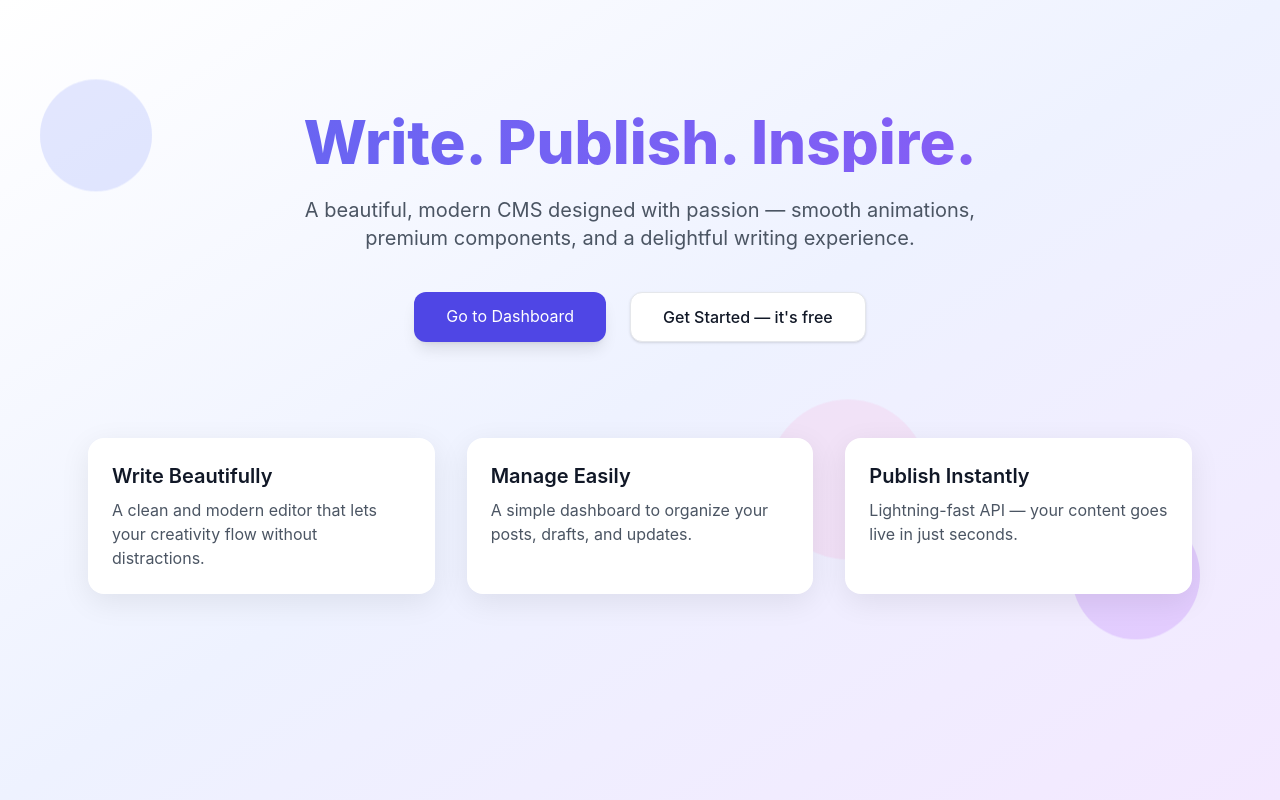
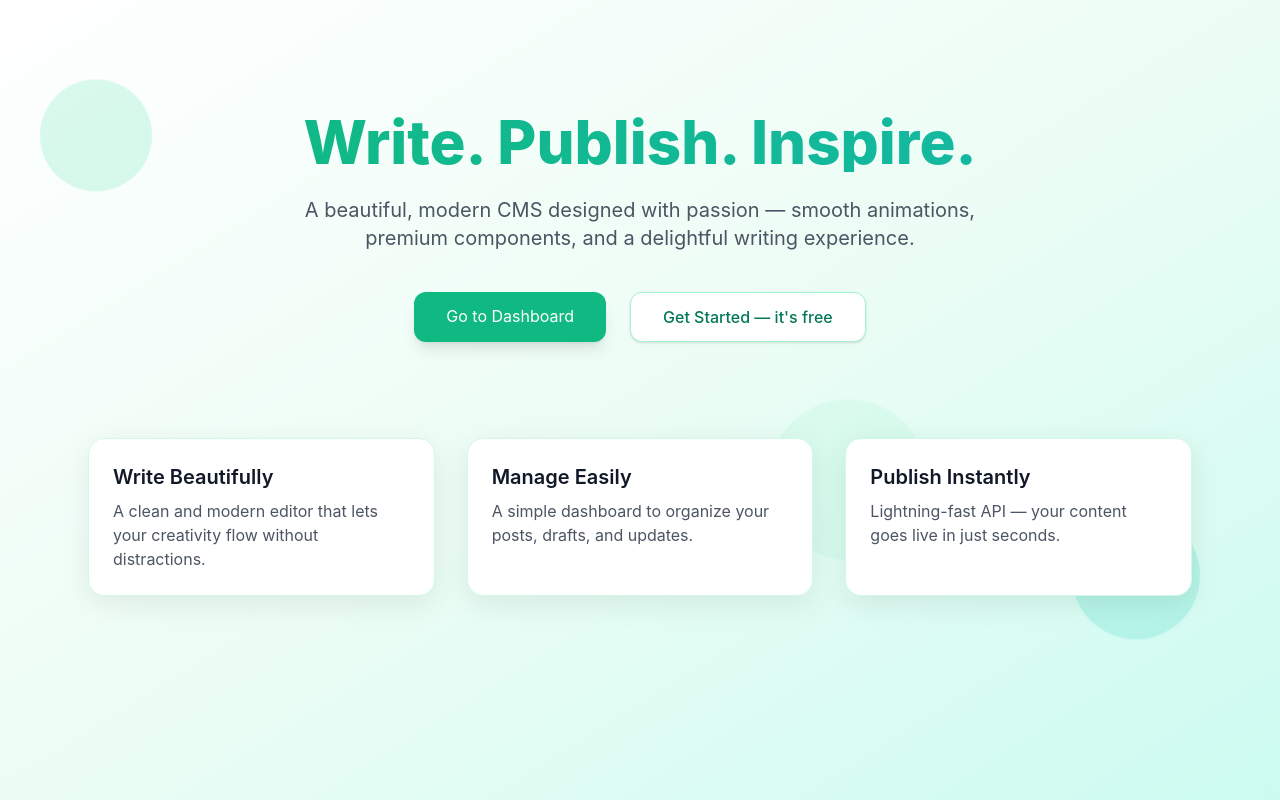
Before and after one commit to dhirajkumbhre/mern-cms, a React (Vite) app in the folder frontend/: page / in a window 1280 px wide. Built offline with nearby package versions, Linux system fonts and the light colour scheme; no server answers.

Commit message:
Finalize MERN CMS with featured images and UI improvements

```diff
--- a/frontend/src/components/layout/Header.jsx
+++ b/frontend/src/components/layout/Header.jsx
@@ -40,7 +40,7 @@ function Header() {
 
         <h2 className="text-2xl font-bold text-white">
 
-          Welcome back, {userName} 👋
+          Welcome back, {userName}
 
         </h2>
 
--- a/frontend/src/pages/Auth.jsx
+++ b/frontend/src/pages/Auth.jsx
@@ -167,7 +167,7 @@ export default function Auth() {
             <h2 className="text-3xl font-bold text-white">
 
               {isLogin
-                ? "Welcome Back 👋"
+                ? "Welcome Back "
                 : "Create Your Account"}
 
             </h2>
--- a/frontend/src/pages/Home.jsx
+++ b/frontend/src/pages/Home.jsx
@@ -3,80 +3,185 @@ import { Link } from "react-router-dom";
 
 export default function Home() {
   return (
-    <div className="min-h-screen bg-gradient-to-br from-white via-indigo-50 to-purple-100 relative overflow-hidden">
+    <div className="min-h-screen bg-gradient-to-br from-white via-emerald-50 to-teal-100 relative overflow-hidden">
 
-      {/* Floating decoration circles */}
-      <div className="absolute top-20 left-10 w-28 h-28 bg-indigo-300 opacity-30 rounded-full float-slow"></div>
-      <div className="absolute bottom-40 right-20 w-32 h-32 bg-purple-400 opacity-30 rounded-full float-slow"></div>
-      <div className="absolute top-1/2 left-[60%] w-40 h-40 bg-pink-300 opacity-20 rounded-full float-slow"></div>
+      {/* ==========================================================
+          Floating Background Decorations
+      ========================================================== */}
 
-      {/* MAIN HERO */}
-      <section className="pt-28 pb-24 px-6 max-w-5xl mx-auto text-center fade-enter">
+      {/* Top Left Circle */}
+      <div className="absolute top-20 left-10 h-28 w-28 rounded-full bg-emerald-300 opacity-25 float-slow"></div>
 
-        <h1 className="text-5xl md:text-6xl font-extrabold gradient-text leading-tight">
+      {/* Bottom Right Circle */}
+      <div className="absolute bottom-40 right-20 h-32 w-32 rounded-full bg-teal-400 opacity-20 float-slow"></div>
+
+      {/* Center Circle */}
+      <div className="absolute top-1/2 left-[60%] h-40 w-40 rounded-full bg-emerald-200 opacity-20 float-slow"></div>
+
+      {/* ==========================================================
+          Hero Section
+      ========================================================== */}
+
+      <section className="fade-enter mx-auto max-w-5xl px-6 pb-24 pt-28 text-center">
+
+        {/* Hero Heading */}
+        <h1 className="gradient-text text-5xl font-extrabold leading-tight md:text-6xl">
           Write. Publish. Inspire.
         </h1>
 
-        <p className="mt-6 text-lg md:text-xl text-gray-600 max-w-2xl mx-auto">
+        {/* Hero Description */}
+        <p className="mx-auto mt-6 max-w-2xl text-lg text-gray-600 md:text-xl">
           A beautiful, modern CMS designed with passion — smooth animations,
           premium components, and a delightful writing experience.
         </p>
 
-        {/* CTA Buttons */}
+        {/* ======================================================
+            Call To Action Buttons
+        ====================================================== */}
+
         <div className="mt-10 flex justify-center gap-6">
+
+          {/* Dashboard Button */}
           <Link
             to="/dashboard"
-            className="px-8 py-3 bg-indigo-600 hover:bg-indigo-700 text-white rounded-xl shadow-lg hover:shadow-xl transition-transform transform hover:-translate-y-1"
+            className="
+              rounded-xl
+              bg-emerald-500
+              px-8
+              py-3
+              text-white
+              shadow-lg
+              transition-all
+              duration-300
+              hover:-translate-y-1
+              hover:bg-emerald-600
+              hover:shadow-xl
+            "
           >
             Go to Dashboard
           </Link>
 
+          {/* Register Button */}
           <Link
             to="/auth"
-            className="px-8 py-3 bg-white text-gray-900 font-medium border border-gray-200 rounded-xl shadow hover:shadow-md hover:border-indigo-400 transition-all"
+            className="
+              rounded-xl
+              border
+              border-emerald-200
+              bg-white
+              px-8
+              py-3
+              font-medium
+              text-emerald-700
+              shadow
+              transition-all
+              duration-300
+              hover:border-emerald-400
+              hover:bg-emerald-50
+              hover:shadow-md
+            "
           >
             Get Started — it's free
           </Link>
+
         </div>
+
       </section>
 
-      {/* FEATURES SECTION */}
-      <section className="pb-24 px-6 max-w-6xl mx-auto">
-        <div className="grid grid-cols-1 md:grid-cols-3 gap-8">
+      {/* ==========================================================
+          Features Section
+      ========================================================== */}
 
-          {/* Feature Card 1 */}
-          <div className="bg-white rounded-2xl p-6 shadow-smooth hover:shadow-glow hover-glow transition rise-up">
-            <h3 className="text-xl font-semibold text-gray-900 mb-2">
+      <section className="mx-auto max-w-6xl px-6 pb-24">
+
+        <div className="grid grid-cols-1 gap-8 md:grid-cols-3">
+
+          {/* ======================================================
+              Feature Card 1
+          ====================================================== */}
+
+          <div
+            className="
+              rise-up
+              rounded-2xl
+              border
+              border-emerald-100
+              bg-white
+              p-6
+              shadow-smooth
+              transition
+              hover-glow
+              hover:shadow-glow
+            "
+          >
+            <h3 className="mb-2 text-xl font-semibold text-gray-900">
               Write Beautifully
             </h3>
+
             <p className="text-gray-600">
-              A clean and modern editor that lets your creativity flow without distractions.
+              A clean and modern editor that lets your creativity flow
+              without distractions.
             </p>
           </div>
 
-          {/* Feature Card 2 */}
-          <div className="bg-white rounded-2xl p-6 shadow-smooth hover:shadow-glow hover-glow transition rise-up"
-               style={{ animationDelay: "120ms" }}>
-            <h3 className="text-xl font-semibold text-gray-900 mb-2">
+          {/* ======================================================
+              Feature Card 2
+          ====================================================== */}
+
+          <div
+            className="
+              rise-up
+              rounded-2xl
+              border
+              border-emerald-100
+              bg-white
+              p-6
+              shadow-smooth
+              transition
+              hover-glow
+              hover:shadow-glow
+            "
+            style={{ animationDelay: "120ms" }}
+          >
+            <h3 className="mb-2 text-xl font-semibold text-gray-900">
               Manage Easily
             </h3>
+
             <p className="text-gray-600">
               A simple dashboard to organize your posts, drafts, and updates.
             </p>
           </div>
 
-          {/* Feature Card 3 */}
-          <div className="bg-white rounded-2xl p-6 shadow-smooth hover:shadow-glow hover-glow transition rise-up"
-               style={{ animationDelay: "240ms" }}>
-            <h3 className="text-xl font-semibold text-gray-900 mb-2">
+          {/* ======================================================
+              Feature Card 3
+          ====================================================== */}
+
+          <div
+            className="
+              rise-up
+              rounded-2xl
+              border
+              border-emerald-100
+              bg-white
+              p-6
+              shadow-smooth
+              transition
+              hover-glow
+              hover:shadow-glow
+            "
+            style={{ animationDelay: "240ms" }}
+          >
+            <h3 className="mb-2 text-xl font-semibold text-gray-900">
               Publish Instantly
             </h3>
+
             <p className="text-gray-600">
               Lightning-fast API — your content goes live in just seconds.
             </p>
           </div>
 
         </div>
+
       </section>
 
     </div>
--- a/frontend/src/styles/index.css
+++ b/frontend/src/styles/index.css
@@ -9,7 +9,216 @@
   --muted: #6b7280;
   --glass: rgba(255,255,255,0.6);
 }
+@tailwind base;
+@tailwind components;
+@tailwind utilities;
 
+/* ==========================================================
+   Global Theme
+========================================================== */
+
+:root{
+  --brand:#10b981;
+  --brand-dark:#059669;
+  --accent:#14b8a6;
+  --muted:#6b7280;
+  --glass:rgba(255,255,255,.6);
+}
+
+/* ==========================================================
+   Global Font
+========================================================== */
+
+html{
+  font-family:Inter,ui-sans-serif,system-ui,-apple-system,"Segoe UI",Roboto,Arial,sans-serif;
+}
+
+/* ==========================================================
+   Smooth Animations
+========================================================== */
+
+*{
+  transition:all .25s cubic-bezier(.2,.9,.3,1);
+}
+
+/* ==========================================================
+   Page Animation
+========================================================== */
+
+.page-enter{
+  animation:pageFade .45s ease both;
+}
+
+@keyframes pageFade{
+  from{
+    opacity:0;
+    transform:translateY(8px);
+  }
+
+  to{
+    opacity:1;
+    transform:translateY(0);
+  }
+}
+
+/* ==========================================================
+   Floating Background
+========================================================== */
+
+.float-slow{
+  animation:floatSlow 6s ease-in-out infinite;
+}
+
+@keyframes floatSlow{
+
+  0%{
+    transform:translateY(0);
+  }
+
+  50%{
+    transform:translateY(-12px);
+  }
+
+  100%{
+    transform:translateY(0);
+  }
+
+}
+
+/* ==========================================================
+   Hero Gradient Text
+========================================================== */
+
+.gradient-text{
+
+  background:linear-gradient(
+    90deg,
+    var(--brand),
+    var(--accent)
+  );
+
+  -webkit-background-clip:text;
+  background-clip:text;
+  color:transparent;
+
+}
+
+/* ==========================================================
+   Card Hover
+========================================================== */
+
+.hover-glow:hover{
+
+  transform:translateY(-5px);
+
+  box-shadow:
+  0 12px 35px rgba(16,185,129,.15),
+  0 4px 12px rgba(0,0,0,.06);
+
+}
+
+/* ==========================================================
+   Input Focus
+========================================================== */
+
+.input-focus:focus{
+
+  outline:none;
+
+  border-color:var(--brand);
+
+  box-shadow:
+  0 0 0 4px rgba(16,185,129,.15);
+
+}
+
+/* ==========================================================
+   Scrollbar
+========================================================== */
+
+::-webkit-scrollbar{
+  width:10px;
+}
+
+::-webkit-scrollbar-thumb{
+
+  background:rgba(16,185,129,.30);
+
+  border-radius:999px;
+
+}
+
+/* ==========================================================
+   Text Clamp
+========================================================== */
+
+.line-clamp-3{
+
+  display:-webkit-box;
+
+  -webkit-line-clamp:3;
+
+  -webkit-box-orient:vertical;
+
+  overflow:hidden;
+
+}
+
+/* ==========================================================
+   Rise Animation
+========================================================== */
+
+.rise-up{
+  animation:riseUp .45s ease both;
+}
+
+@keyframes riseUp{
+
+  from{
+
+    opacity:0;
+
+    transform:translateY(16px);
+
+  }
+
+  to{
+
+    opacity:1;
+
+    transform:translateY(0);
+
+  }
+
+}
+
+/* ==========================================================
+   Container
+========================================================== */
+
+.container-max{
+
+  max-width:1180px;
+
+  margin:auto;
+
+  padding-inline:1rem;
+
+}
+
+/* ==========================================================
+   CTA Button
+========================================================== */
+
+.cta:hover{
+
+  transform:translateY(-3px) scale(1.02);
+
+  box-shadow:
+
+  0 15px 40px rgba(16,185,129,.18);
+
+}
 /* Make the site feel premium */
 html { font-family: Inter, ui-sans-serif, system-ui, -apple-system, 'Segoe UI', Roboto, 'Helvetica Neue', Arial; }
 
```
